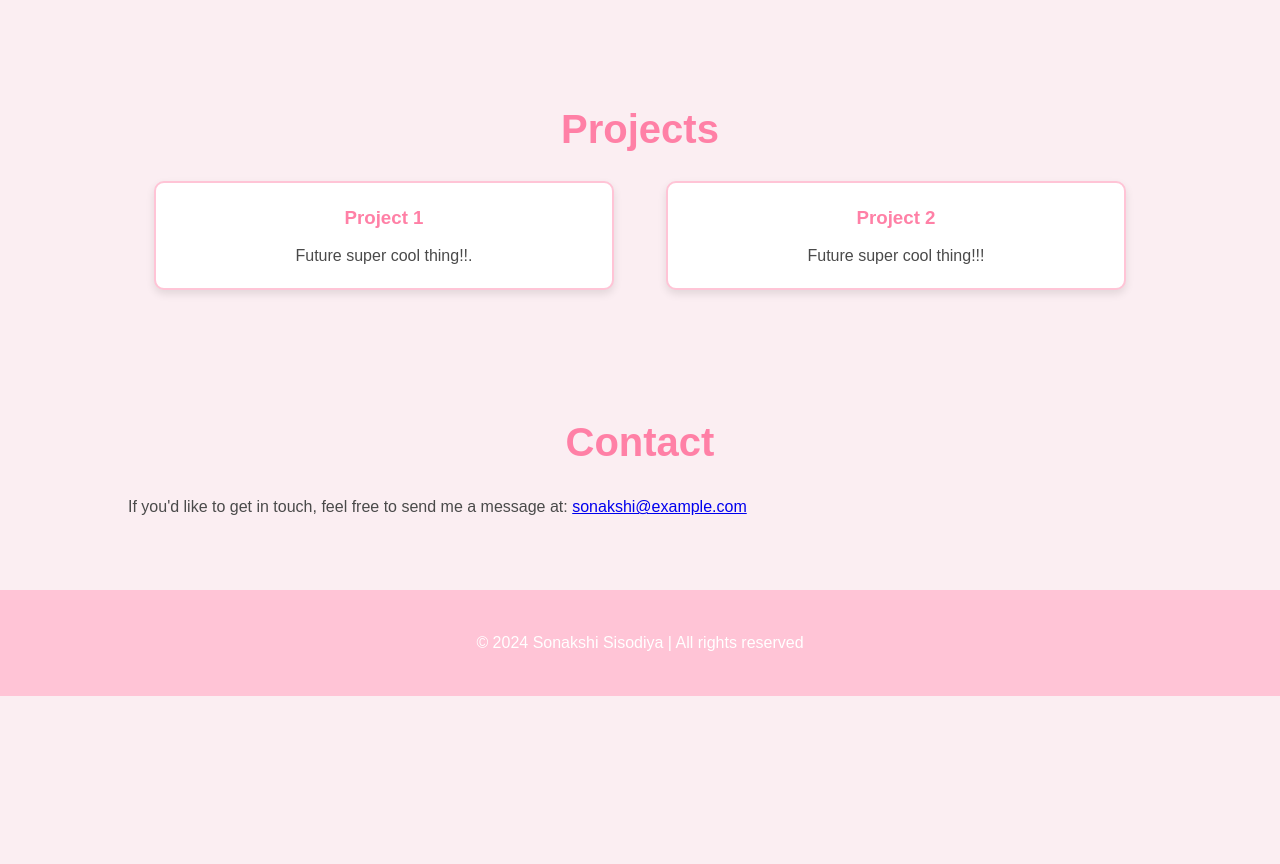
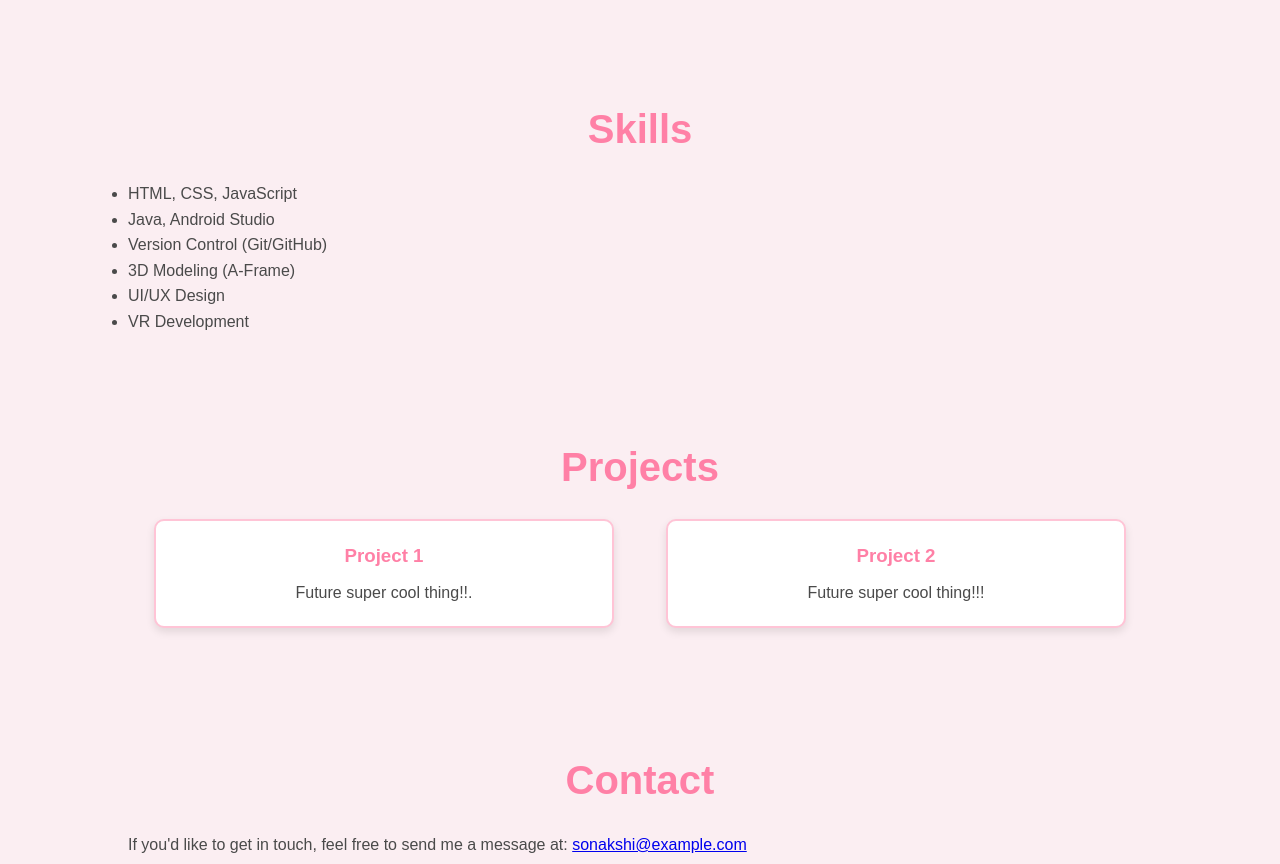
Before and after one commit to sona-s21/ssisodiya3.github.io, a plain HTML site: page index.html in a window 1280 px wide. Shown: the part 936-1800 px from the top of the page. Before the commit the page ends 1632 px from the top, so only its background shows below. Drawn offline with Linux system fonts and the light colour scheme.

Commit message:
added skills

```diff
--- a/index.html
+++ b/index.html
@@ -35,6 +35,21 @@
         </div>
     </section>
 
+    <section id="skills">
+        <div class="container">
+            <h2>Skills</h2>
+            <ul>
+                <li>HTML, CSS, JavaScript</li>
+                <li>Java, Android Studio</li>
+                <li>Version Control (Git/GitHub)</li>
+                <li>3D Modeling (A-Frame)</li>
+                <li>UI/UX Design</li>
+                <li>VR Development</li>
+            </ul>
+        </div>
+    </section>
+
+
     <section id="projects">
         <div class="container">
             <h2>Projects</h2>
```
